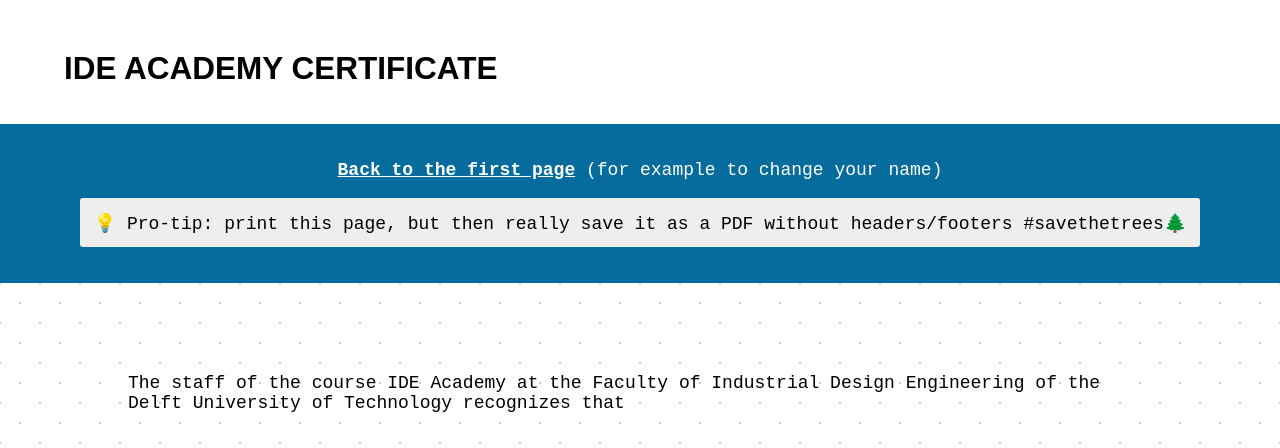
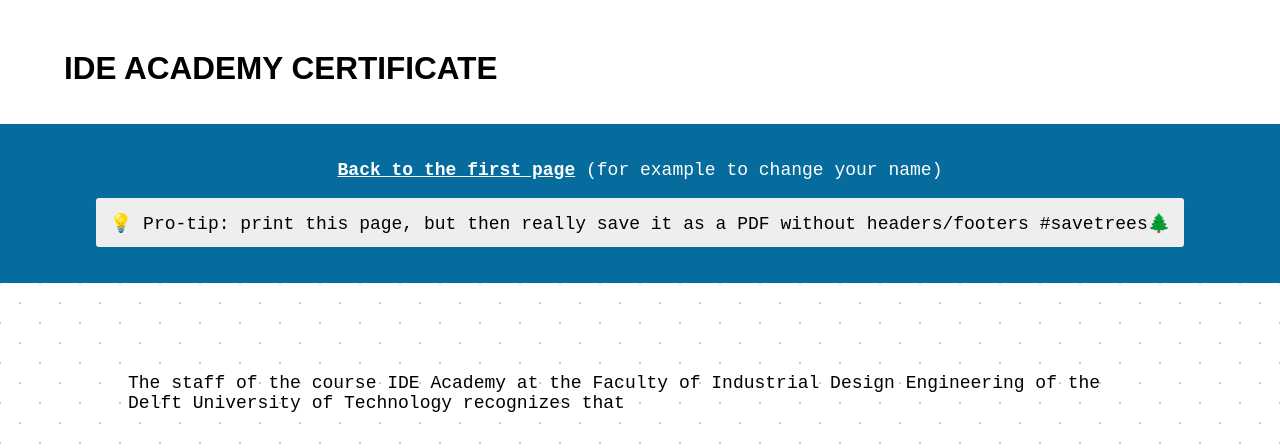
Before and after one commit to FMJansen/IDE-Academy-Certificates, a Flask app: template app/templates/certificate.html in a window 1280 px wide. Shown: the top 448 px of the page. Run offline with Flask 2, Linux system fonts and the light colour scheme; the template is opened without the code that fills it, so the values that code supplies are empty; style sheets or scripts are compiled from the project's sources; parts of the project's set-up code (start-up, migrations or seed data) failed here and were passed over.

Commit message:
change hashtag

```diff
--- a/app/templates/certificate.html
+++ b/app/templates/certificate.html
@@ -11,7 +11,7 @@ IDE Academy Certificate
     <a href="/">Back to the first page</a> (for example to change your name)
   </p>
   <p class="sub-page-navigation__tip">
-    💡 Pro-tip: print this page, but then really save it as a PDF without headers/footers #savethetrees🌲
+    💡 Pro-tip: print this page, but then really save it as a PDF without headers/footers #savetrees🌲
   </p>
 </nav>
 
```
